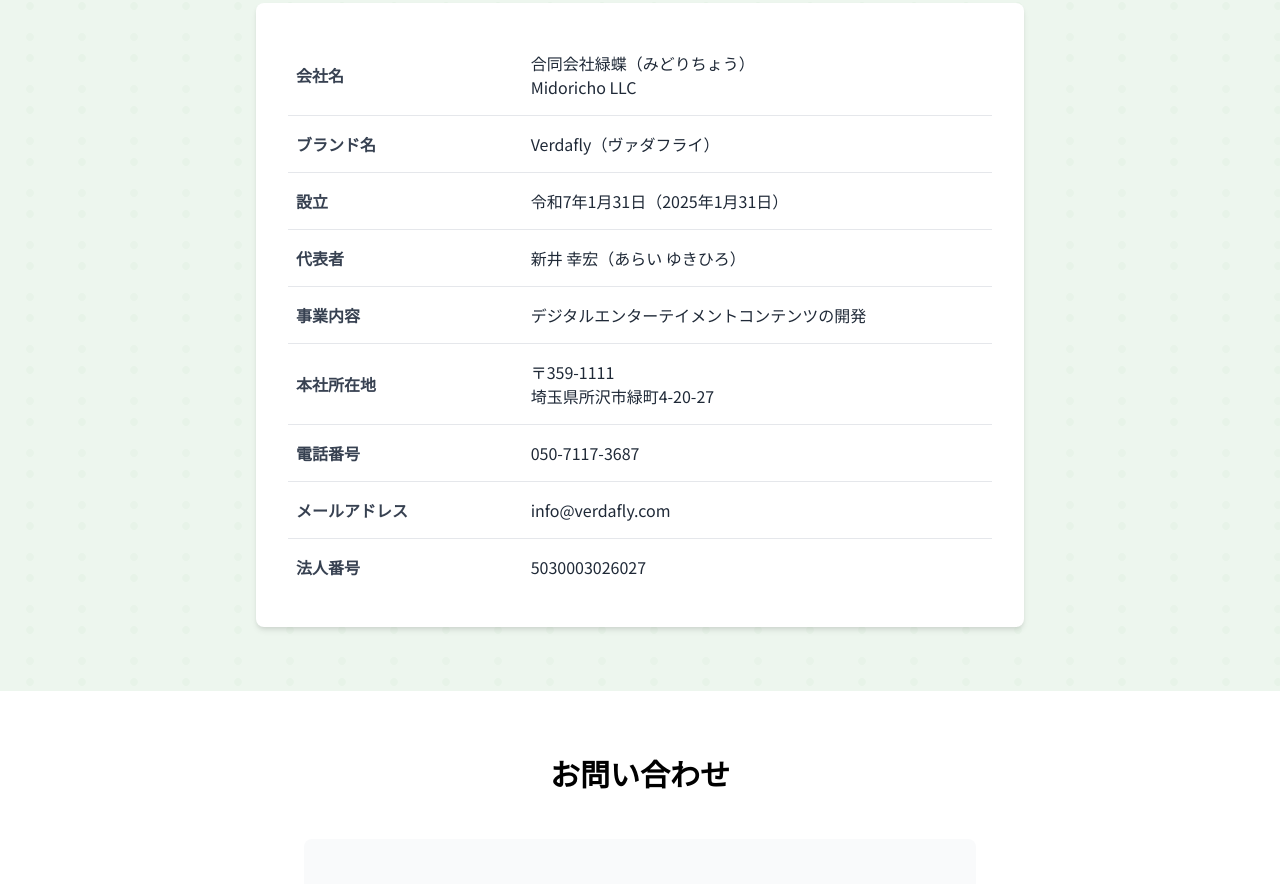
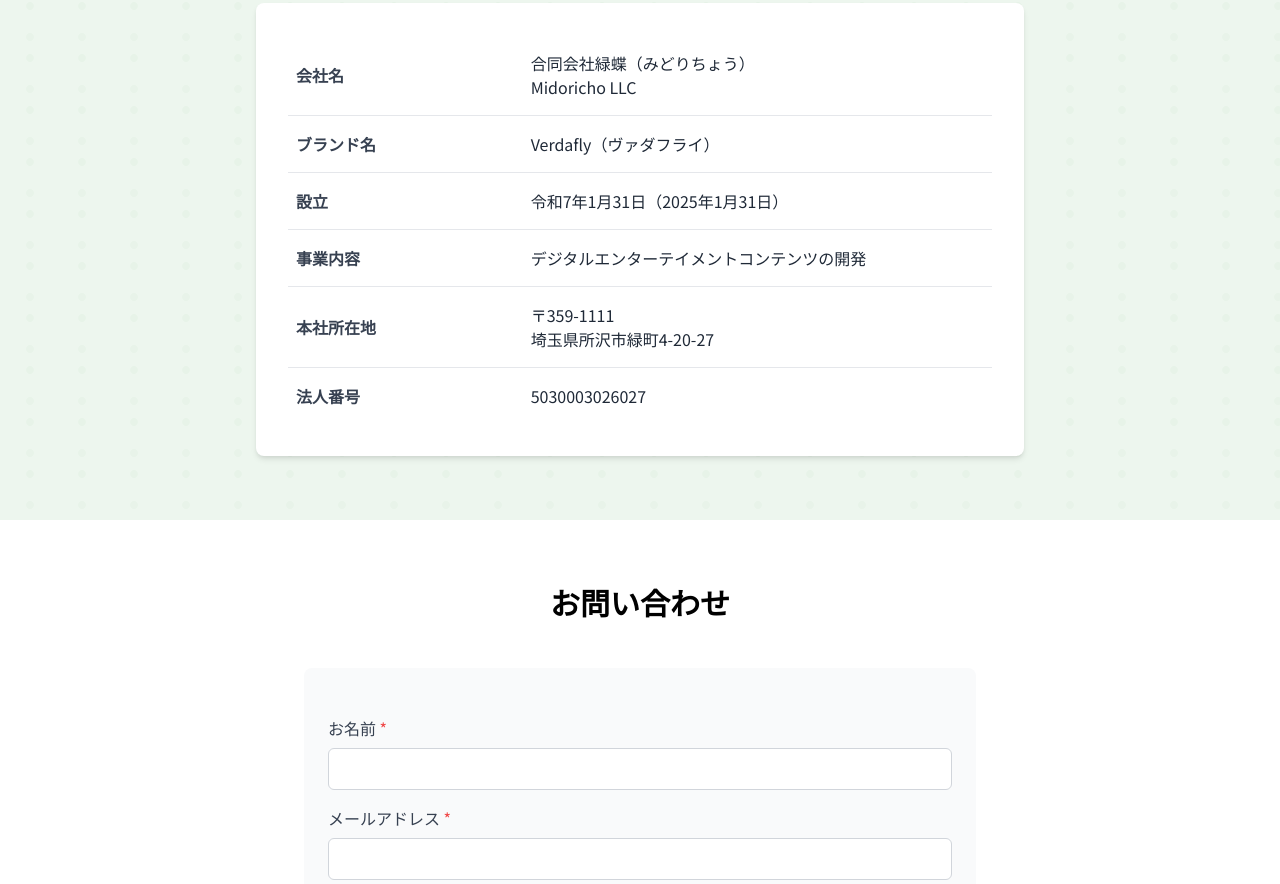
Before and after one commit to Verdafly/verdafly-site, a plain HTML site: page index.html in a window 1280 px wide. Shown: the part 3660-4544 px from the top of the page. Drawn offline with nearby package versions, Linux system fonts and the light colour scheme.

Commit message:
Update index.html
omit private info

```diff
--- a/index.html
+++ b/index.html
@@ -352,24 +352,12 @@
                             <td class="py-4 px-2 text-gray-800">令和7年1月31日（2025年1月31日）</td>
                         </tr>
                         <tr class="border-b border-gray-200">
-                            <th class="py-4 px-2 text-left text-gray-700 font-semibold">代表者</th>
-                            <td class="py-4 px-2 text-gray-800">新井 幸宏（あらい ゆきひろ）</td>
-                        </tr>
-                        <tr class="border-b border-gray-200">
                             <th class="py-4 px-2 text-left text-gray-700 font-semibold">事業内容</th>
                             <td class="py-4 px-2 text-gray-800">デジタルエンターテイメントコンテンツの開発</td>
                         </tr>
                         <tr class="border-b border-gray-200">
                             <th class="py-4 px-2 text-left text-gray-700 font-semibold">本社所在地</th>
                             <td class="py-4 px-2 text-gray-800">〒359-1111<br>埼玉県所沢市緑町4-20-27</td>
-                        </tr>
-                        <tr class="border-b border-gray-200">
-                            <th class="py-4 px-2 text-left text-gray-700 font-semibold">電話番号</th>
-                            <td class="py-4 px-2 text-gray-800">050-7117-3687</td>
-                        </tr>
-                        <tr class="border-b border-gray-200">
-                            <th class="py-4 px-2 text-left text-gray-700 font-semibold">メールアドレス</th>
-                            <td class="py-4 px-2 text-gray-800">info@verdafly.com</td>
                         </tr>
                         <tr>
                             <th class="py-4 px-2 text-left text-gray-700 font-semibold">法人番号</th>
@@ -457,10 +445,6 @@
                         <h4 class="text-lg font-bold mb-4">お問い合わせ</h4>
                         <ul class="space-y-2">
                             </li>
-                            <li class="flex items-start">
-                                <i class="fas fa-envelope mr-2 mt-1"></i>
-                                <span class="text-gray-400">info@verdafly.com</span>
-                            </li>
                         </ul>
                     </div>
                 </div>
```
